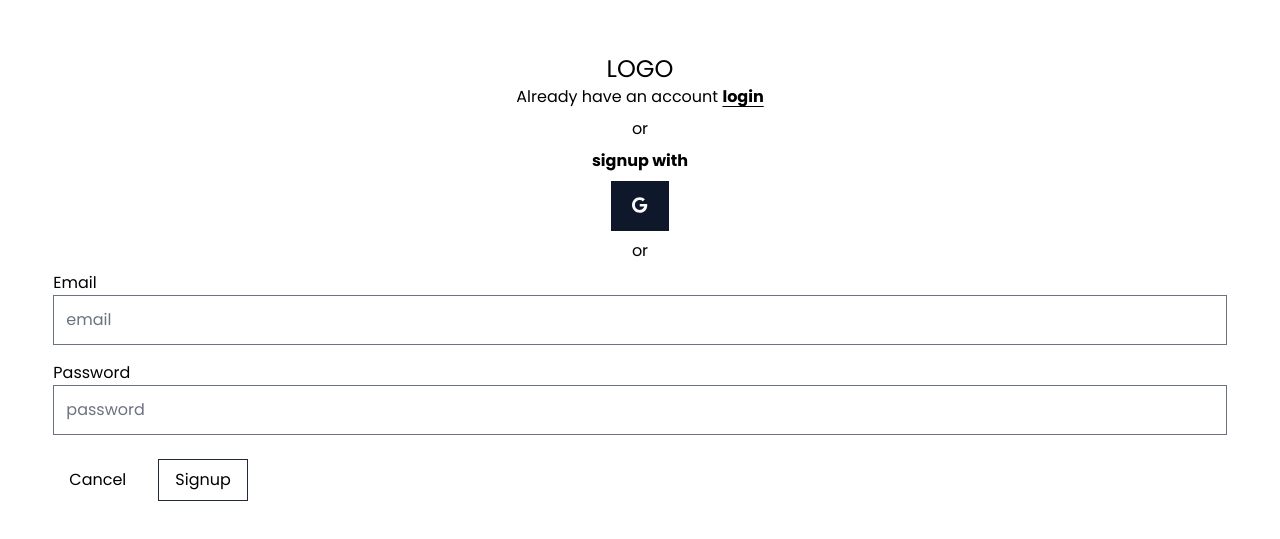
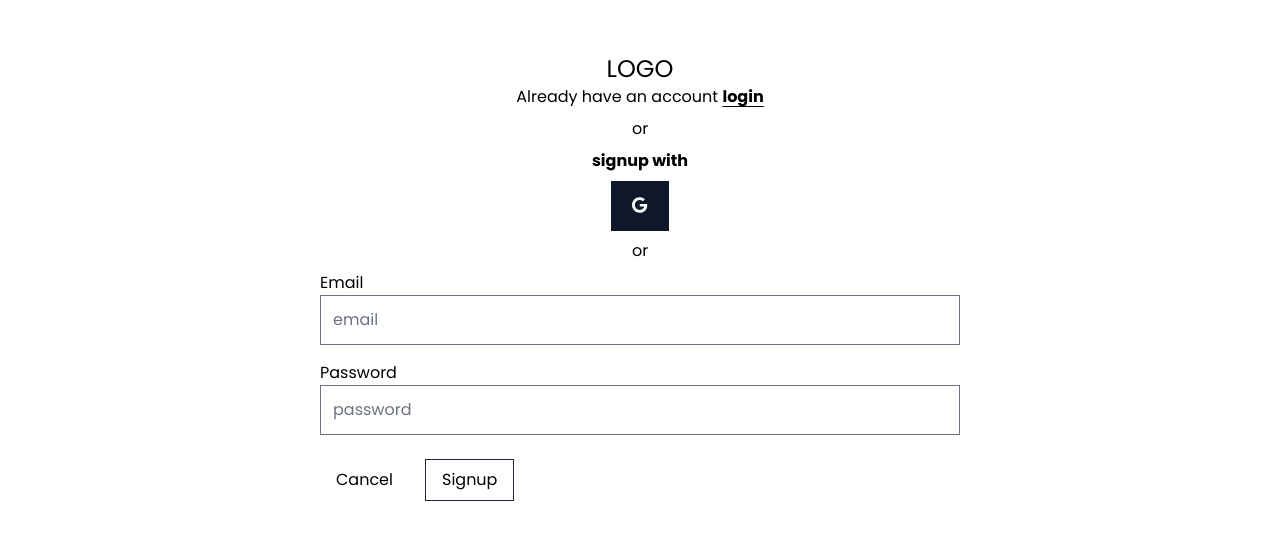
Before and after one commit to Collins-Kareri/my-gold-giftcard, a React (Vite) app: page /user/signup in a window 1280 px wide. Shown: the part 123-662 px from the top of the page. Built offline with nearby package versions, Linux system fonts and the light colour scheme.

Commit message:
resized on large screens

```diff
--- a/src/pages/signup.tsx
+++ b/src/pages/signup.tsx
@@ -6,11 +6,13 @@ function SignUp() {
 	const navigate = useNavigate();
 
 	return (
-		<div className="tw-flex tw-justify-center tw-items-center tw-flex-col tw-h-screen tw-w-11/12 tw-mx-auto">
+		<div className="tw-flex tw-justify-center tw-items-center tw-flex-col tw-h-screen tw-w-11/12 lg:tw-w-2/4 tw-mx-auto">
 			<Logo />
 			<p>
 				Already have an account{" "}
-				<Link to={"/user/login"} className="tw-underline tw-underline-offset-4 tw-cursor-pointer hover:tw-underline-offset-8 main-transition tw-font-bold">
+				<Link
+					to={"/user/login"}
+					className="tw-underline tw-underline-offset-4 tw-cursor-pointer hover:tw-underline-offset-8 main-transition tw-font-bold">
 					login
 				</Link>
 			</p>
```
